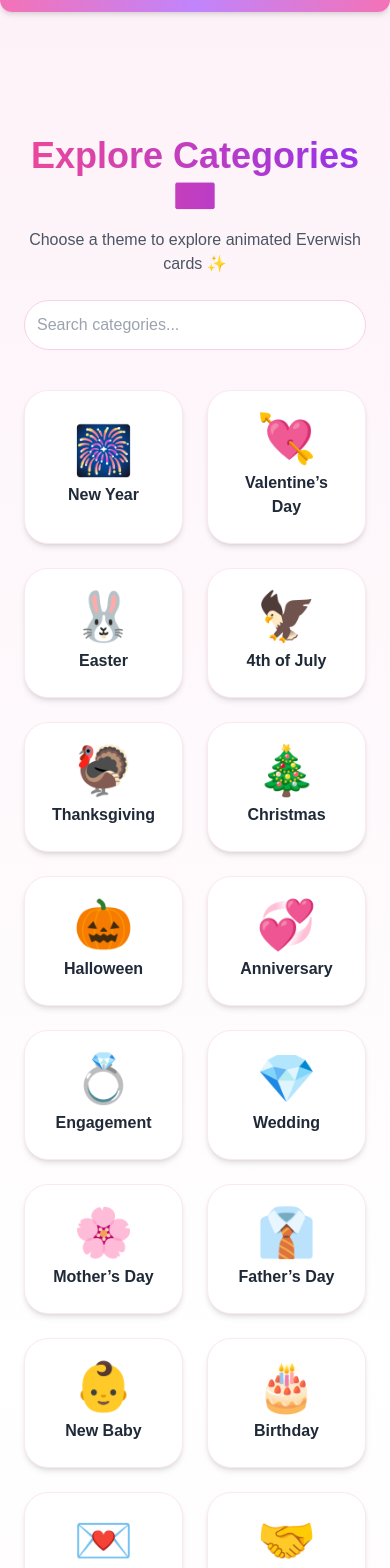
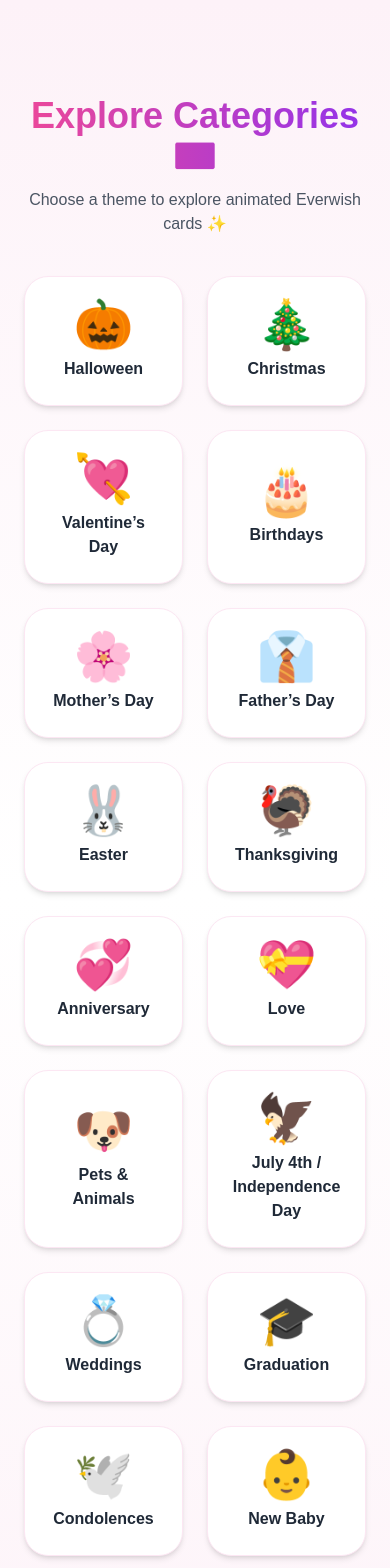
Before and after one commit to everwishhq-commits/EverWish, a Next.js app: page /categories in a window 390 px wide. Shown: the top 1568 px of the page. Built offline with nearby package versions, Linux system fonts and the light colour scheme.

Commit message:
Update page.js

```diff
--- a/app/categories/page.js
+++ b/app/categories/page.js
@@ -1,81 +1,38 @@
 "use client";
 import Link from "next/link";
-import { useState } from "react";
 
 export default function CategoriesPage() {
-  const [search, setSearch] = useState("");
-
   const categories = [
-    // 🎉 Holidays
-    { slug: "newyear", emoji: "🎆", title: "New Year" },
+    { slug: "halloween", emoji: "🎃", title: "Halloween" },
+    { slug: "christmas", emoji: "🎄", title: "Christmas" },
     { slug: "valentines", emoji: "💘", title: "Valentine’s Day" },
-    { slug: "easter", emoji: "🐰", title: "Easter" },
-    { slug: "july4th", emoji: "🦅", title: "4th of July" },
-    { slug: "thanksgiving", emoji: "🦃", title: "Thanksgiving" },
-    { slug: "christmas", emoji: "🎄", title: "Christmas" },
-    { slug: "halloween", emoji: "🎃", title: "Halloween" },
-
-    // 💕 Love & Family
-    { slug: "anniversary", emoji: "💞", title: "Anniversary" },
-    { slug: "engagement", emoji: "💍", title: "Engagement" },
-    { slug: "wedding", emoji: "💎", title: "Wedding" },
+    { slug: "birthday", emoji: "🎂", title: "Birthdays" },
     { slug: "mothersday", emoji: "🌸", title: "Mother’s Day" },
     { slug: "fathersday", emoji: "👔", title: "Father’s Day" },
+    { slug: "easter", emoji: "🐰", title: "Easter" },
+    { slug: "thanksgiving", emoji: "🦃", title: "Thanksgiving" },
+    { slug: "anniversary", emoji: "💞", title: "Anniversary" },
+    { slug: "love", emoji: "💝", title: "Love" },
+    { slug: "pets", emoji: "🐶", title: "Pets & Animals" },
+    { slug: "independenceday", emoji: "🦅", title: "July 4th / Independence Day" },
+    { slug: "wedding", emoji: "💍", title: "Weddings" },
+    { slug: "graduation", emoji: "🎓", title: "Graduation" },
+    { slug: "condolences", emoji: "🕊️", title: "Condolences" },
     { slug: "newbaby", emoji: "👶", title: "New Baby" },
-    { slug: "birthday", emoji: "🎂", title: "Birthday" },
-    { slug: "love", emoji: "💌", title: "Love" },
-    { slug: "friendship", emoji: "🤝", title: "Friendship" },
-
-    // 🌿 Sentiments & Support
-    { slug: "condolences", emoji: "🕊️", title: "Condolences" },
-    { slug: "sympathy", emoji: "💧", title: "Sympathy" },
-    { slug: "getwell", emoji: "🌻", title: "Get Well Soon" },
-    { slug: "thinkingofyou", emoji: "💭", title: "Thinking of You" },
-    { slug: "thankyou", emoji: "🙏", title: "Thank You" },
-    { slug: "appreciationday", emoji: "🌟", title: "Appreciation Day" },
-    { slug: "teacherappreciation", emoji: "🍎", title: "Teacher Appreciation" },
-
-    // 💼 Achievements
-    { slug: "graduation", emoji: "🎓", title: "Graduation" },
-    { slug: "promotion", emoji: "💼", title: "Promotion" },
-    { slug: "retirement", emoji: "🧓", title: "Retirement" },
-
-    // 🐾 Everyday & Fun
-    { slug: "petsandanimals", emoji: "🐶", title: "Pets & Animals" },
-    { slug: "everyday", emoji: "✨", title: "Everyday" },
+    { slug: "general", emoji: "💌", title: "Everyday" },
   ];
 
-  const filtered = categories.filter((cat) =>
-    cat.title.toLowerCase().includes(search.toLowerCase())
-  );
-
   return (
-    <main className="min-h-screen bg-gradient-to-b from-pink-50 via-white to-pink-50 pt-24 pb-20 px-6 text-center relative">
-      {/* 🔹 Barra decorativa superior */}
-      <div className="absolute top-0 left-0 right-0 h-3 bg-gradient-to-r from-pink-400 via-purple-400 to-pink-400 rounded-b-full shadow-md"></div>
-
-      {/* 🔹 Título */}
-      <h1 className="text-4xl md:text-5xl font-extrabold mb-3 mt-10 bg-gradient-to-r from-pink-500 to-purple-600 bg-clip-text text-transparent">
+    <main className="min-h-screen bg-gradient-to-b from-pink-50 via-white to-pink-50 pt-24 pb-20 px-6 text-center">
+      <h1 className="text-4xl md:text-5xl font-extrabold mb-3 bg-gradient-to-r from-pink-500 to-purple-600 bg-clip-text text-transparent">
         Explore Categories 💌
       </h1>
-      <p className="text-gray-600 mb-6 text-base md:text-lg">
+      <p className="text-gray-600 mb-10 text-base md:text-lg">
         Choose a theme to explore animated Everwish cards ✨
       </p>
 
-      {/* 🔹 Barra de búsqueda */}
-      <div className="max-w-md mx-auto mb-10">
-        <input
-          type="text"
-          value={search}
-          onChange={(e) => setSearch(e.target.value)}
-          placeholder="Search categories..."
-          className="w-full p-3 rounded-full border border-pink-200 focus:ring-2 focus:ring-pink-400 outline-none text-gray-700"
-        />
-      </div>
-
-      {/* 🔹 Cuadrícula */}
-      <div className="max-w-6xl mx-auto grid grid-cols-2 sm:grid-cols-3 md:grid-cols-4 gap-6">
-        {filtered.map((cat) => (
+      <div className="max-w-5xl mx-auto grid grid-cols-2 sm:grid-cols-3 md:grid-cols-4 gap-6">
+        {categories.map((cat) => (
           <Link
             key={cat.slug}
             href={`/categories/${cat.slug}`}
```
